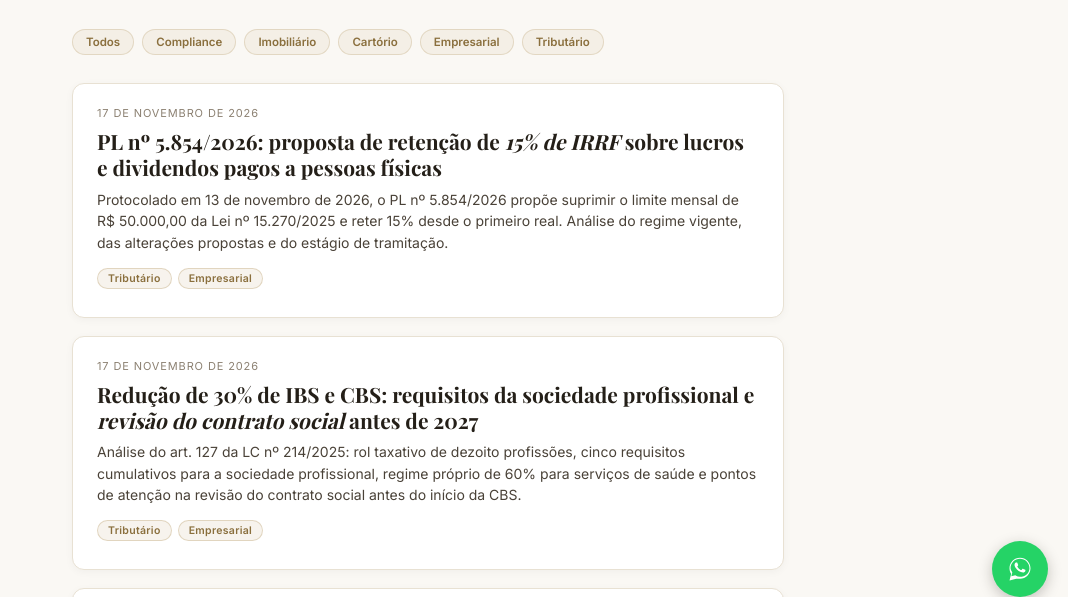
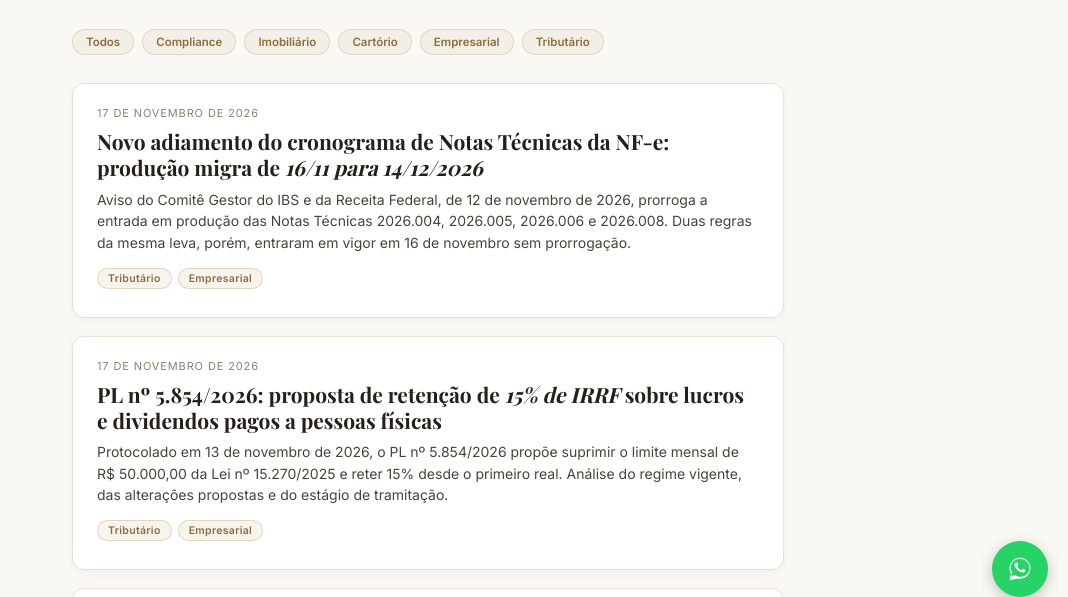
Before and after one commit to roberta28cepeda/psa-blog, a plain HTML site: page index.html in a window 1280 px wide. Shown: the part 183-780 px from the top of the page, without its empty margins (212-1280 px from the left). Drawn offline with nearby package versions, Linux system fonts and the light colour scheme; a web font is replaced by a local one.

Commit message:
Atualiza index.html com novo artigo — automação diária

```diff
--- a/index.html
+++ b/index.html
@@ -236,6 +236,13 @@
   <h1 class="page-title">Blog PSA Advocacia Empresarial</h1>
   <p class="page-sub">Compliance, imobiliário, cartório, empresarial e tributário — sem juridiquês.</p>
   <div class="filter-row"><span class="filter-tag">Todos</span><span class="filter-tag">Compliance</span><span class="filter-tag">Imobiliário</span><span class="filter-tag">Cartório</span><span class="filter-tag">Empresarial</span><span class="filter-tag">Tributário</span></div>
+
+    <a href="nf-e-notas-tecnicas-prorrogadas-14-dezembro.html" class="post-card">
+    <div class="data">17 de novembro de 2026</div>
+    <h2>Novo adiamento do cronograma de Notas Técnicas da NF-e: produção migra de <em>16/11 para 14/12/2026</em></h2>
+    <p>Aviso do Comitê Gestor do IBS e da Receita Federal, de 12 de novembro de 2026, prorroga a entrada em produção das Notas Técnicas 2026.004, 2026.005, 2026.006 e 2026.008. Duas regras da mesma leva, porém, entraram em vigor em 16 de novembro sem prorrogação.</p>
+    <div style="margin-top:12px;"><span class="tag">Tributário</span><span class="tag">Empresarial</span></div>
+  </a>
 
     <a href="pl-5854-retencao-dividendos-15.html" class="post-card">
     <div class="data">17 de novembro de 2026</div>
```
